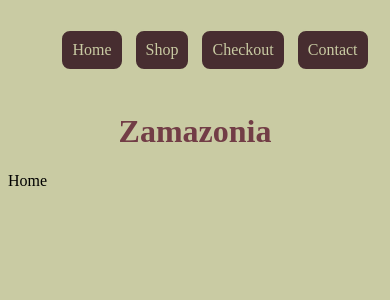
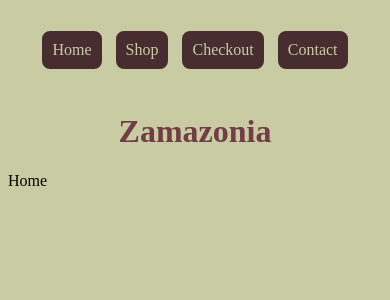
Before and after one commit to 9James9/Shopping-Cart, a React (Create React App) app: page / in a window 390 px wide. Shown: the top 300 px of the page. Built offline with nearby package versions, Linux system fonts and the light colour scheme.

Commit message:
margin right 40px to center navbar on mobile

```diff
--- a/src/Components/Header/header.css
+++ b/src/Components/Header/header.css
@@ -27,3 +27,7 @@
 
     border: 2px solid var(--header-listItem-bg);
 }
+
+.header_nav--container {
+    margin-right: 40px;
+}
```
